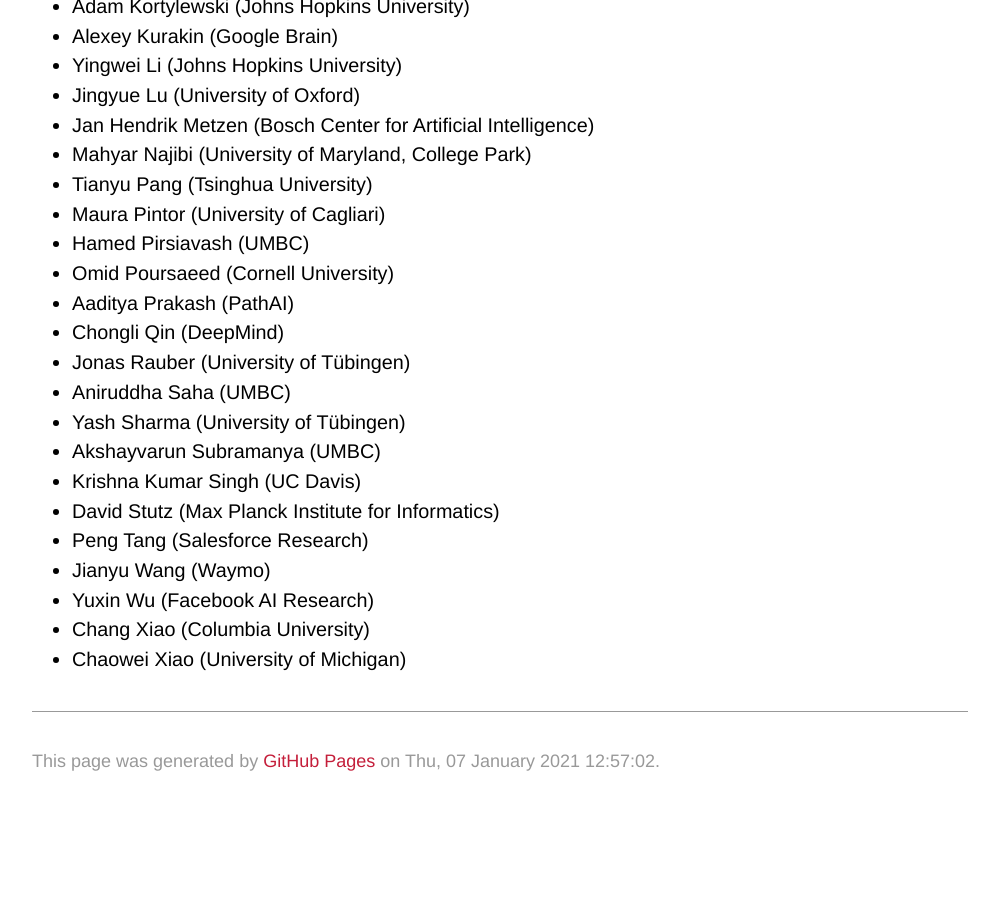
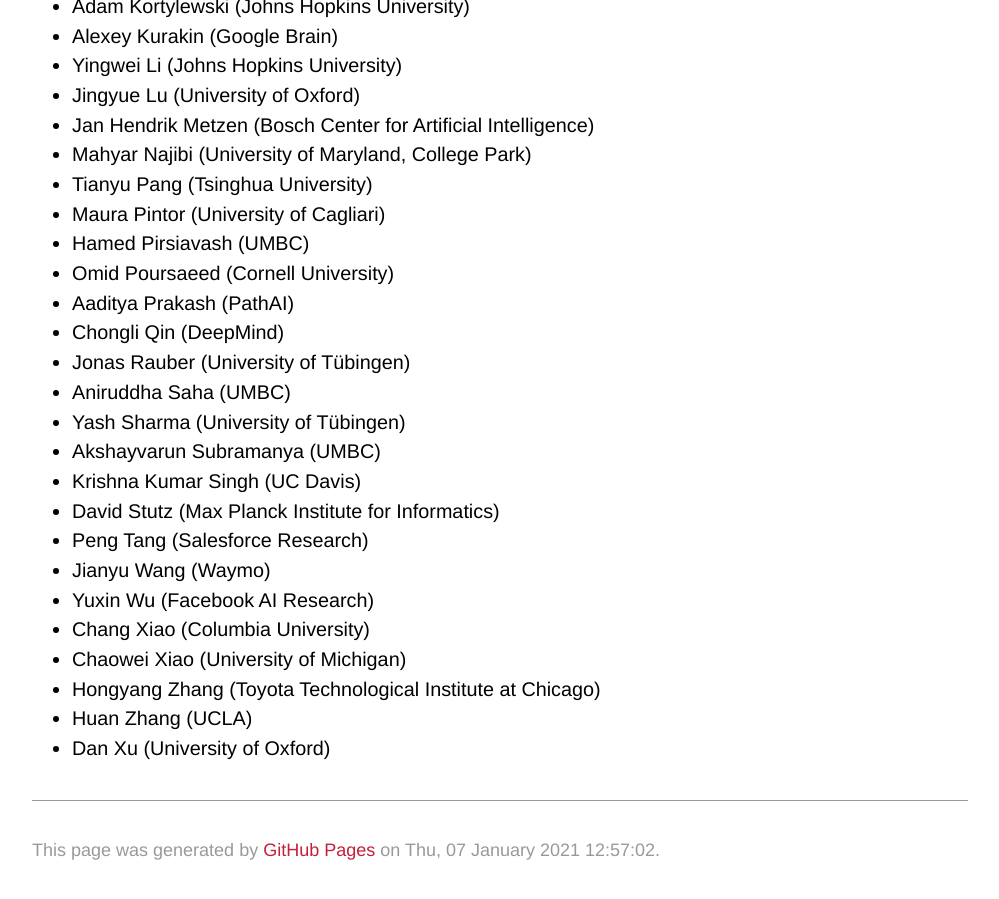
Before and after one commit to iclr21-secml-workshop/iclr21-secml-workshop.github.io, a Jekyll site: the page built from committee.md, in a window 1280 px wide and 900 px high, scrolled down 1046 px. Shown: the whole window, without its empty margins (140-1139 px from the left). Built offline with Jekyll 4.4.1, drawn with Linux system fonts in a browser that asks for light colours; some web fonts are replaced; our own code applies the rules of GitHub Pages for plain Markdown files; before the commit the page ends 1857 px from its top, so only the background shows below that.

Commit message:
add program committee

```diff
--- a/committee.md
+++ b/committee.md
@@ -44,3 +44,6 @@
 - Yuxin Wu (Facebook AI Research)
 - Chang Xiao (Columbia University)
 - Chaowei Xiao (University of Michigan)
+- Hongyang Zhang (Toyota Technological Institute at Chicago)
+- Huan Zhang (UCLA)
+- Dan Xu (University of Oxford)
```
Also changed, not shown: 1 other file.
